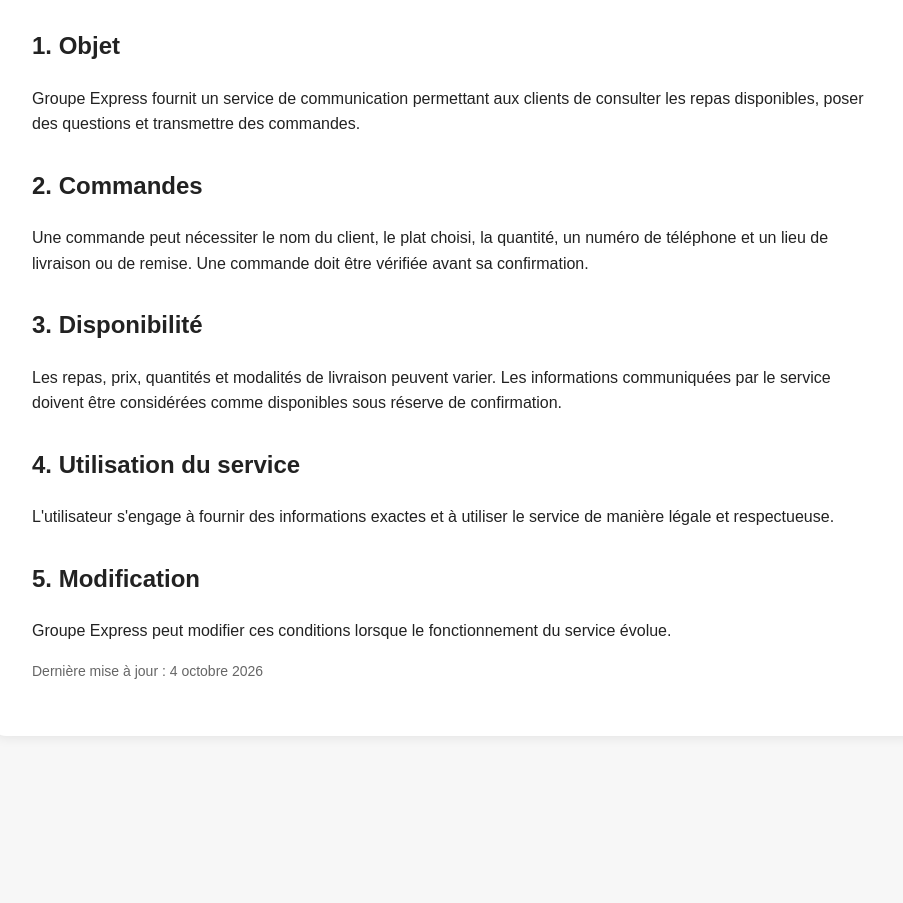
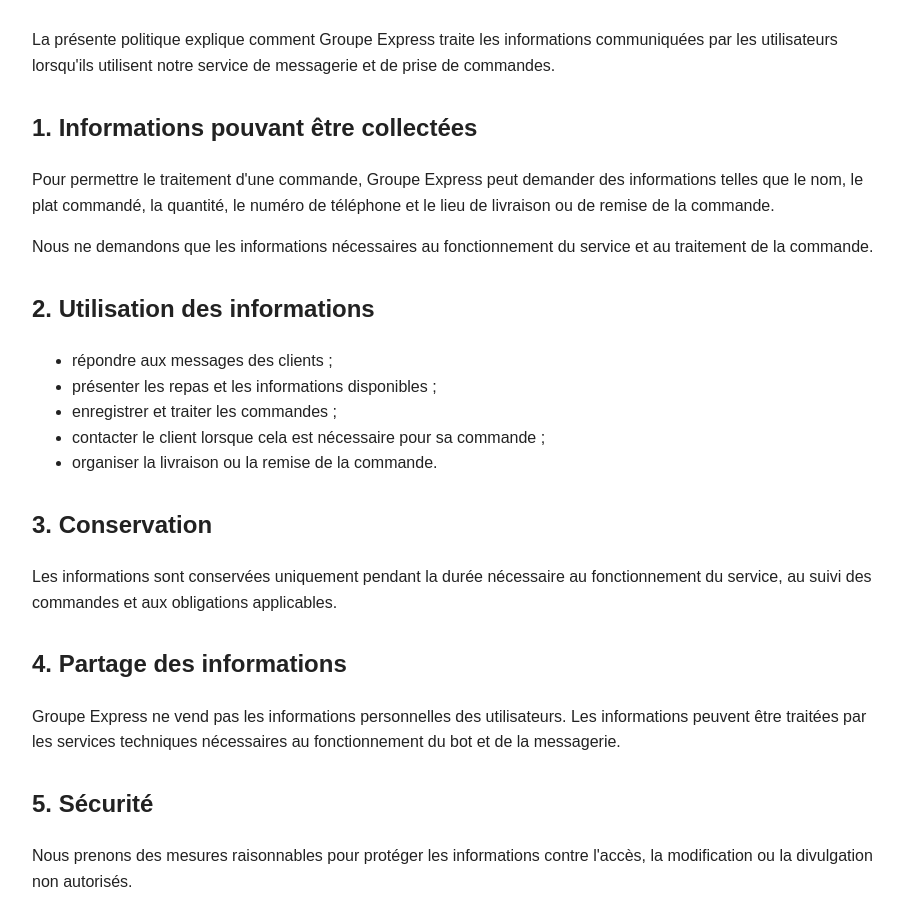
Before and after one commit to JARDO2003/groupe-express-bot, a website: page privacy.html in a window 1280 px wide. Shown: the part 199-1102 px from the top of the page, without its empty margins (183-1086 px from the left). Before the commit the page ends 975 px from the top, so only its background shows below. Drawn offline with Linux system fonts and the light colour scheme.

Commit message:
Update privacy.html
iy

```diff
--- a/privacy.html
+++ b/privacy.html
@@ -1,6 +1,6 @@
 <!doctype html>
 <html lang="fr"><head><meta charset="utf-8"><meta name="viewport" content="width=device-width,initial-scale=1">
-<title>Conditions de service — Groupe Express</title><style>
+<title>Politique de confidentialité — Groupe Express</title><style>
 body{font-family:Arial,Helvetica,sans-serif;line-height:1.6;margin:0;background:#f7f7f7;color:#222}
 main{max-width:850px;margin:40px auto;background:#fff;padding:40px;border-radius:14px;box-shadow:0 2px 12px rgba(0,0,0,.08)}
 h1{color:#111} h2{margin-top:30px} p,li{font-size:16px}
@@ -8,22 +8,36 @@ header{margin-bottom:30px} .muted{color:#666;font-size:14px}
 a{color:#0b57d0}
 </style></head>
 <body><main>
-<header><h1>Conditions de service</h1><p class="muted">Groupe Express — Vente et livraison de repas</p></header>
+<header><h1>Politique de confidentialité</h1><p class="muted">Groupe Express — Vente et livraison de repas</p></header>
+<p>La présente politique explique comment Groupe Express traite les informations communiquées par les utilisateurs lorsqu'ils utilisent notre service de messagerie et de prise de commandes.</p>
 
-<h2>1. Objet</h2>
-<p>Groupe Express fournit un service de communication permettant aux clients de consulter les repas disponibles, poser des questions et transmettre des commandes.</p>
+<h2>1. Informations pouvant être collectées</h2>
+<p>Pour permettre le traitement d'une commande, Groupe Express peut demander des informations telles que le nom, le plat commandé, la quantité, le numéro de téléphone et le lieu de livraison ou de remise de la commande.</p>
+<p>Nous ne demandons que les informations nécessaires au fonctionnement du service et au traitement de la commande.</p>
 
-<h2>2. Commandes</h2>
-<p>Une commande peut nécessiter le nom du client, le plat choisi, la quantité, un numéro de téléphone et un lieu de livraison ou de remise. Une commande doit être vérifiée avant sa confirmation.</p>
+<h2>2. Utilisation des informations</h2>
+<ul>
+<li>répondre aux messages des clients ;</li>
+<li>présenter les repas et les informations disponibles ;</li>
+<li>enregistrer et traiter les commandes ;</li>
+<li>contacter le client lorsque cela est nécessaire pour sa commande ;</li>
+<li>organiser la livraison ou la remise de la commande.</li>
+</ul>
 
-<h2>3. Disponibilité</h2>
-<p>Les repas, prix, quantités et modalités de livraison peuvent varier. Les informations communiquées par le service doivent être considérées comme disponibles sous réserve de confirmation.</p>
+<h2>3. Conservation</h2>
+<p>Les informations sont conservées uniquement pendant la durée nécessaire au fonctionnement du service, au suivi des commandes et aux obligations applicables.</p>
 
-<h2>4. Utilisation du service</h2>
-<p>L'utilisateur s'engage à fournir des informations exactes et à utiliser le service de manière légale et respectueuse.</p>
+<h2>4. Partage des informations</h2>
+<p>Groupe Express ne vend pas les informations personnelles des utilisateurs. Les informations peuvent être traitées par les services techniques nécessaires au fonctionnement du bot et de la messagerie.</p>
 
-<h2>5. Modification</h2>
-<p>Groupe Express peut modifier ces conditions lorsque le fonctionnement du service évolue.</p>
+<h2>5. Sécurité</h2>
+<p>Nous prenons des mesures raisonnables pour protéger les informations contre l'accès, la modification ou la divulgation non autorisés.</p>
+
+<h2>6. Vos droits</h2>
+<p>Vous pouvez demander l'accès, la correction ou la suppression des informations personnelles vous concernant. Pour une demande de suppression, consultez notre page <a href="/data-deletion.html">Suppression des données utilisateur</a>.</p>
+
+<h2>7. Modification de cette politique</h2>
+<p>Cette politique peut être mise à jour lorsque le fonctionnement du service évolue. La version publiée sur cette page est la version applicable.</p>
 
 <p class="muted">Dernière mise à jour : 4 octobre 2026</p>
 </main></body></html>
```
